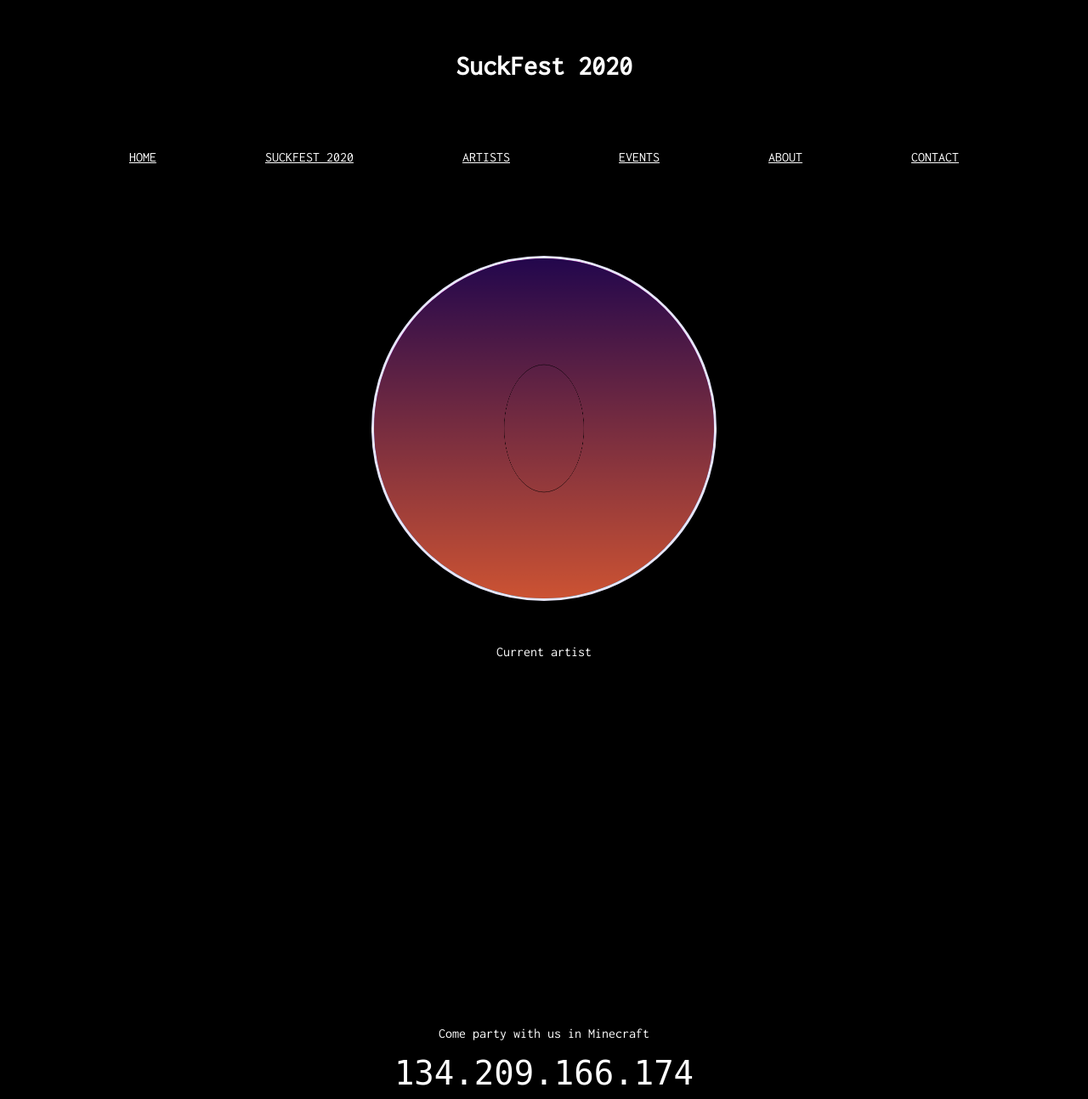
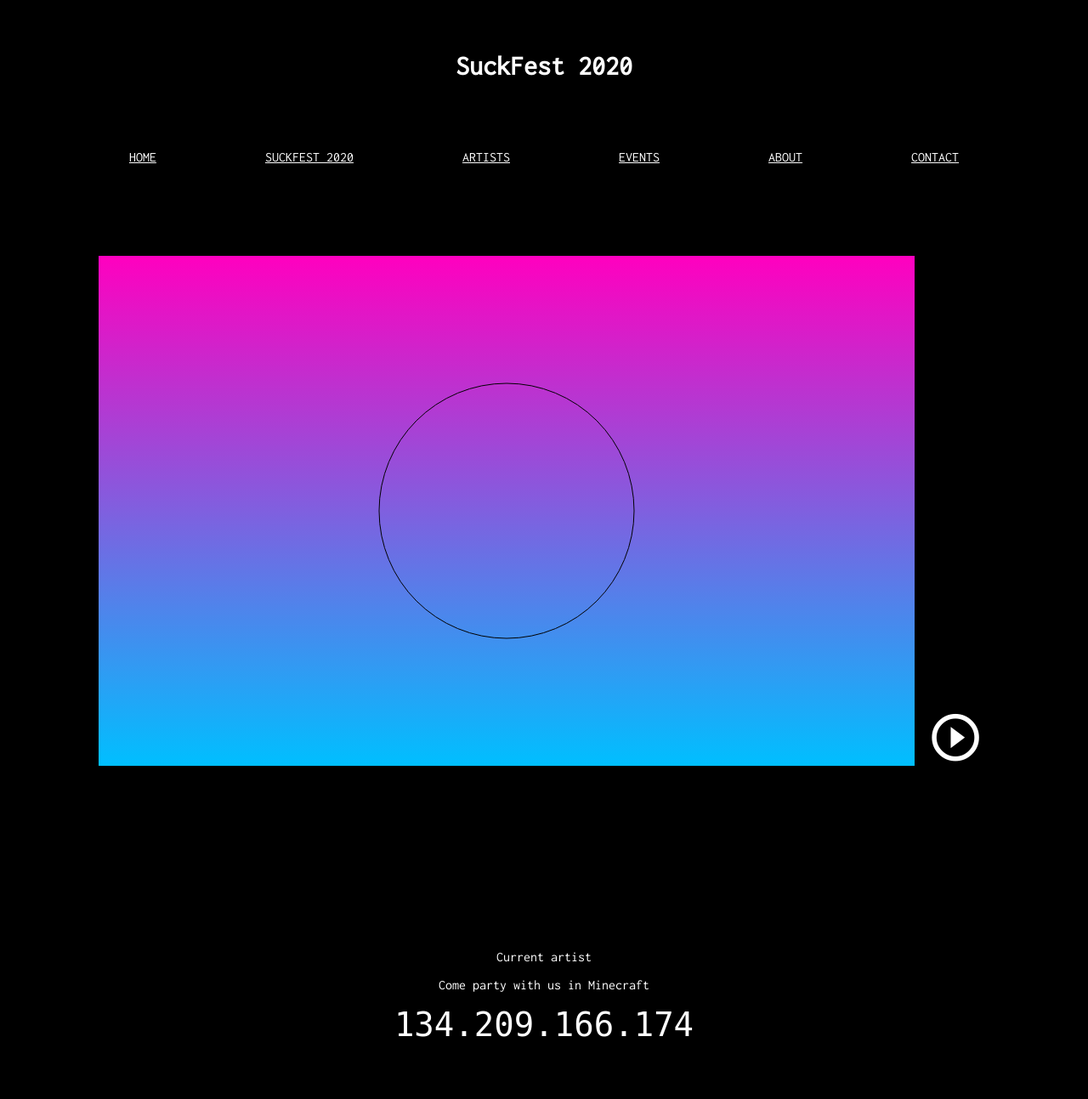
Before and after one commit to vganesh1798/suckfm.com, a Flask app: page /suckfest/ in a window 1280 px wide. Shown: the whole page at 85% size. After the commit the page ends 1220 px from the top, so only its background shows below. Run offline with Flask 2, Linux system fonts and the light colour scheme.

Commit message:
Making my own visualizer

```diff
--- a/suckfm/static/scripts/visualizer.js
+++ b/suckfm/static/scripts/visualizer.js
@@ -7,7 +7,7 @@ function initPage(){
 audio = new Audio();
 context = new (window.AudioContext || window.webkitAudioContext)();
 analyser = context.createAnalyser();
-audio.src = "../static/the_hunt.wav"; // the source path
+audio.src = "../static/singularity.wav"; // the source path
 source = context.createMediaElementSource(audio);
 source.connect(analyser);
 analyser.connect(context.destination);
@@ -17,8 +17,8 @@ animationLooper();
 function animationLooper(){
 // set to the size of device
 canvas = document.getElementById("renderer");
-canvas.width = window.innerWidth;
-canvas.height = window.innerHeight;
+canvas.width = 0.75 * window.innerWidth;
+canvas.height = 0.75 * window.innerHeight;
 ctx = canvas.getContext("2d");
 // find the center of the window
 center_x = canvas.width / 2;
@@ -26,8 +26,8 @@ center_y = canvas.height / 2;
 radius = 150;
 // style the background
 var gradient = ctx.createLinearGradient(0,0,0,canvas.height);
-gradient.addColorStop(0,"rgba(35, 7, 77, 1)");
-gradient.addColorStop(1,"rgba(204, 83, 51, 1)");
+gradient.addColorStop(0,"rgba(255, 0, 191, 1)");
+gradient.addColorStop(1,"rgba(0, 191, 255, 1)");
 ctx.fillStyle = gradient;
 ctx.fillRect(0,0,canvas.width,canvas.height);
 //draw a circle
--- a/suckfm/static/styles/suckfest.css
+++ b/suckfm/static/styles/suckfest.css
@@ -1,10 +1,16 @@
 .visualizer {
-    height: 25rem;
+    /*height: 25rem;
     width: 25rem;
     margin: auto;
     border: solid lavender;
     border-radius: 50%;
     background: linear-gradient(#ff00bf, #00c0ff);
+    z-index: 1;*/
+}
+
+.renderer {
+    border: solid blue;
+    border-radius: 20%;
 }
 
 .player {
@@ -14,9 +20,11 @@
     border-radius: 50%;
     border: transparent;
     background: transparent;
+    z-index: 2000;
 }
 
 .material-icons {
+    color: white !important;
     font-size: 5em !important;
 }
 
--- a/suckfm/templates/suckfest.html
+++ b/suckfm/templates/suckfest.html
@@ -24,14 +24,14 @@
             </nav>
         </header>
         <main>
-            <section>
-                <canvas class="visualizer" id="renderer">
+            <section class="visualizer">
+                <canvas id="renderer">
                 </canvas>
+                <button class="player">
+                    <i class="material-icons">play_circle_outline</i>
+                </button>
                 <p class="artist-label">Current artist</p>
             </section>
-            <button class="player">
-                <i class="material-icons">play_circle_outline</i>
-            </button>
             <section>
                 <p>Come party with us in Minecraft</p>
                 <code class="ip">134.209.166.174</code>
```
Also changed, not shown: 1 other file.
